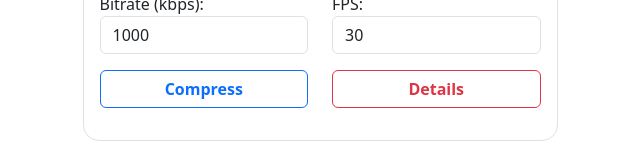
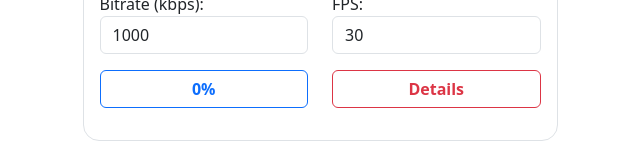
Before and after one commit to tallha492/video-compression-frontend, a React (Create React App) app: page / in a window 1280 px wide. Shown: the part 192-352 px from the top of the page, without its empty margins (320-960 px from the left). Built offline with nearby package versions, Linux system fonts and the light colour scheme.

Commit message:
added progress bar

```diff
--- a/src/App.js
+++ b/src/App.js
@@ -22,6 +22,7 @@ function App() {
   const [isLoading, setIsLoading] = useState(false);
   const [compressedVideo, setCompressedVideo] = useState(null);
   const [spin, setSpin] = useState(false);
+  const [progress, setProgress] = useState(0);
 
   const handleUpload = async () => {
     if (!inputFile) {
@@ -37,12 +38,21 @@ function App() {
     formData.append("bitrate", bitrate);
 
     try {
-      const response = await axios.post(BaseURL + "/api/compress", formData, {
-        headers: {
-          "Content-Type": "multipart/form-data",
+      const response = await axios.post(
+        BaseURL + "/api/compress",
+        formData,
+        {
+          onUploadProgress: (data) => {
+            setProgress(Math.round((100 * data.loaded) / data.total));
+          },
         },
-        responseType: "blob",
-      });
+        {
+          headers: {
+            "Content-Type": "multipart/form-data",
+          },
+          responseType: "blob",
+        }
+      );
 
       const videoBlob = new Blob([response.data], { type: "video/mp4" });
 
@@ -159,7 +169,7 @@ function App() {
                     className="w-100 btn btn-md btn-block btn-outline-primary fw-bold"
                     onClick={handleUpload}
                   >
-                    {isLoading ? <Spinner size="sm" /> : "Compress"}
+                    {progress !== 100 ? progress + "%" : "Compress"}
                   </button>
                 </Col>
                 <Col>
```
